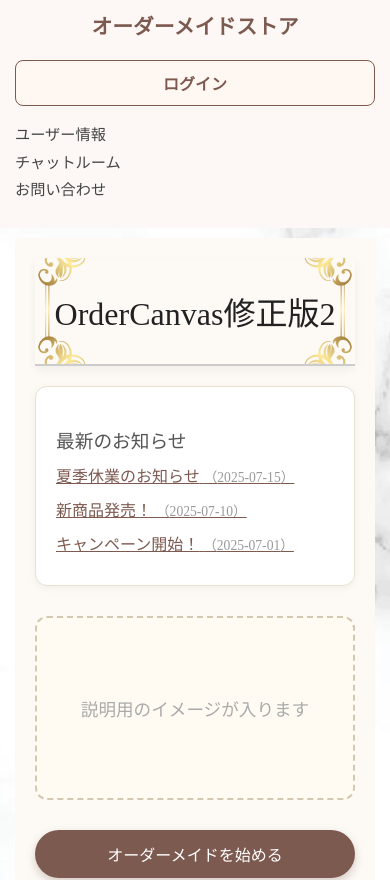
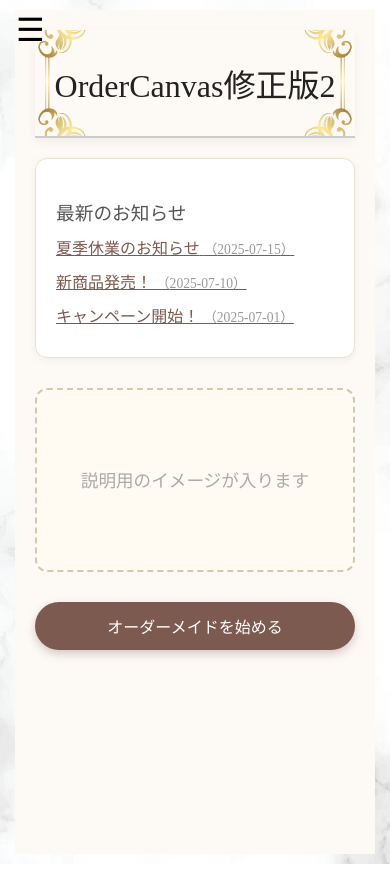
Before and after one commit to your-amuse/drawing-app, a React (Create React App) app: page / in a window 390 px wide. Shown: the top 880 px of the page. Built offline with nearby package versions, Linux system fonts and the light colour scheme; no server answers.

Commit message:
ハンバーガー対応

```diff
--- a/src/components/Layout.js
+++ b/src/components/Layout.js
@@ -1,4 +1,4 @@
-import React, { useContext } from 'react';
+import React, { useContext, useState } from 'react';
 import { useNavigate, Outlet } from 'react-router-dom';
 import { AuthContext } from '../AuthContext';
 import { signOut } from 'firebase/auth';
@@ -8,11 +8,13 @@ import '../styles/Layout.css';
 const Layout = () => {
   const navigate = useNavigate();
   const { currentUser } = useContext(AuthContext);
+  const [menuOpen, setMenuOpen] = useState(false);
 
   const handleLogout = async () => {
     try {
       await signOut(auth);
       navigate('/login');
+      setMenuOpen(false);
     } catch (err) {
       console.error('ログアウト失敗:', err);
     }
@@ -28,10 +30,22 @@ const Layout = () => {
         backgroundPosition: 'center',
       }}
     >
+      {/* ハンバーガーボタン（スマホのみ） */}
+      <button
+        className="hamburger-button"
+        onClick={() => setMenuOpen((prev) => !prev)}
+        aria-label="メニュー切替"
+      >
+        ☰
+      </button>
+
       {/* 左サイドバー */}
-      <div className="layout-left">
+      <div className={`layout-left ${menuOpen ? 'open' : ''}`}>
         <div
-          onClick={() => navigate('/')}
+          onClick={() => {
+            navigate('/');
+            setMenuOpen(false);
+          }}
           style={{
             fontWeight: 'bold',
             fontSize: '1.3rem',
@@ -57,7 +71,10 @@ const Layout = () => {
             backgroundColor: '#fff8f2',
           }}
           onClick={() => {
-            if (!currentUser) navigate('/login');
+            if (!currentUser) {
+              navigate('/login');
+              setMenuOpen(false);
+            }
           }}
         >
           {currentUser ? currentUser.email : 'ログイン'}
@@ -66,7 +83,10 @@ const Layout = () => {
         {currentUser && (
           <div style={{ textAlign: 'center', marginBottom: '20px' }}>
             <button
-              onClick={handleLogout}
+              onClick={() => {
+                handleLogout();
+                setMenuOpen(false);
+              }}
               style={{
                 padding: '8px 16px',
                 fontSize: '0.9rem',
@@ -97,12 +117,17 @@ const Layout = () => {
         </ul>
       </div>
 
-      {/* メイン */}
-      <div className="layout-main">
+      {/* メインコンテンツ */}
+      <div
+        className="layout-main"
+        onClick={() => {
+          if (menuOpen) setMenuOpen(false); // スマホ時、メインクリックでメニュー閉じる
+        }}
+      >
         <Outlet />
       </div>
 
-      {/* 右サイドバー */}
+      {/* 右サイドバー（スマホでは非表示） */}
       <div className="layout-right">
         <div
           style={{
--- a/src/styles/Layout.css
+++ b/src/styles/Layout.css
@@ -1,9 +1,10 @@
 .layout-container {
   display: flex;
   min-height: 100vh;
-  /* background-imageはJSで指定しているのでここからは削除 */
+  position: relative;
 }
 
+/* サイドバー（PC用） */
 .layout-left {
   width: 220px;
   background-color: #fdf8f5;
@@ -12,12 +13,15 @@
   box-sizing: border-box;
 }
 
+/* メイン */
 .layout-main {
   flex-grow: 1;
   padding: 20px 15px;
   box-sizing: border-box;
+  z-index: 1;
 }
 
+/* 右サイドバー（PC用） */
 .layout-right {
   width: 220px;
   background-color: #f9f9f9;
@@ -26,17 +30,56 @@
   box-sizing: border-box;
 }
 
-/* レスポンシブ対応 */
+/* ハンバーガーメニューアイコン（スマホのみ表示） */
+.hamburger-button {
+  display: none;
+  position: fixed;
+  top: 10px;
+  left: 10px;
+  font-size: 2rem;
+  background: transparent;
+  border: none;
+  cursor: pointer;
+  z-index: 1000;
+}
+
+/* スマホ対応（幅768px以下） */
 @media (max-width: 768px) {
   .layout-container {
     flex-direction: column;
   }
-  .layout-left,
+
+  /* ハンバーガー表示 */
+  .hamburger-button {
+    display: block;
+  }
+
+  /* 左サイドバー → スライドメニュー化 */
+  .layout-left {
+    position: fixed;
+    top: 0;
+    left: -260px;
+    width: 240px;
+    height: 100vh;
+    background-color: #fdf8f5;
+    box-shadow: 2px 0 8px rgba(0, 0, 0, 0.15);
+    padding: 20px 15px;
+    box-sizing: border-box;
+    overflow-y: auto;
+    transition: left 0.3s ease;
+    z-index: 999;
+  }
+
+  .layout-left.open {
+    left: 0;
+  }
+
+  /* 右サイドバーは非表示に */
   .layout-right {
-    width: 100%;
-    border: none;
-    padding: 10px 15px;
+    display: none;
   }
+
+  /* メインのパディング調整 */
   .layout-main {
     padding: 10px 15px;
   }
```
